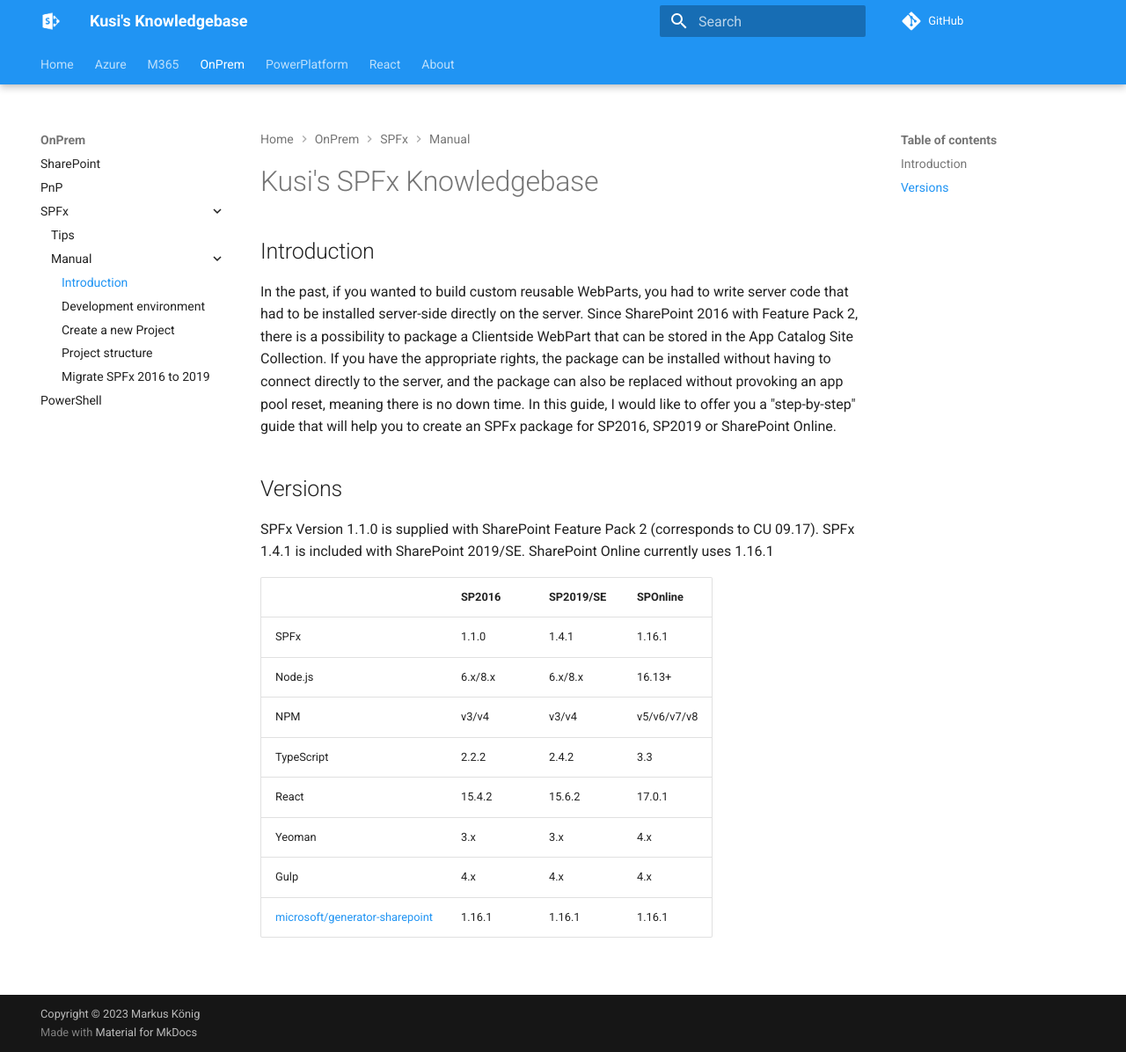
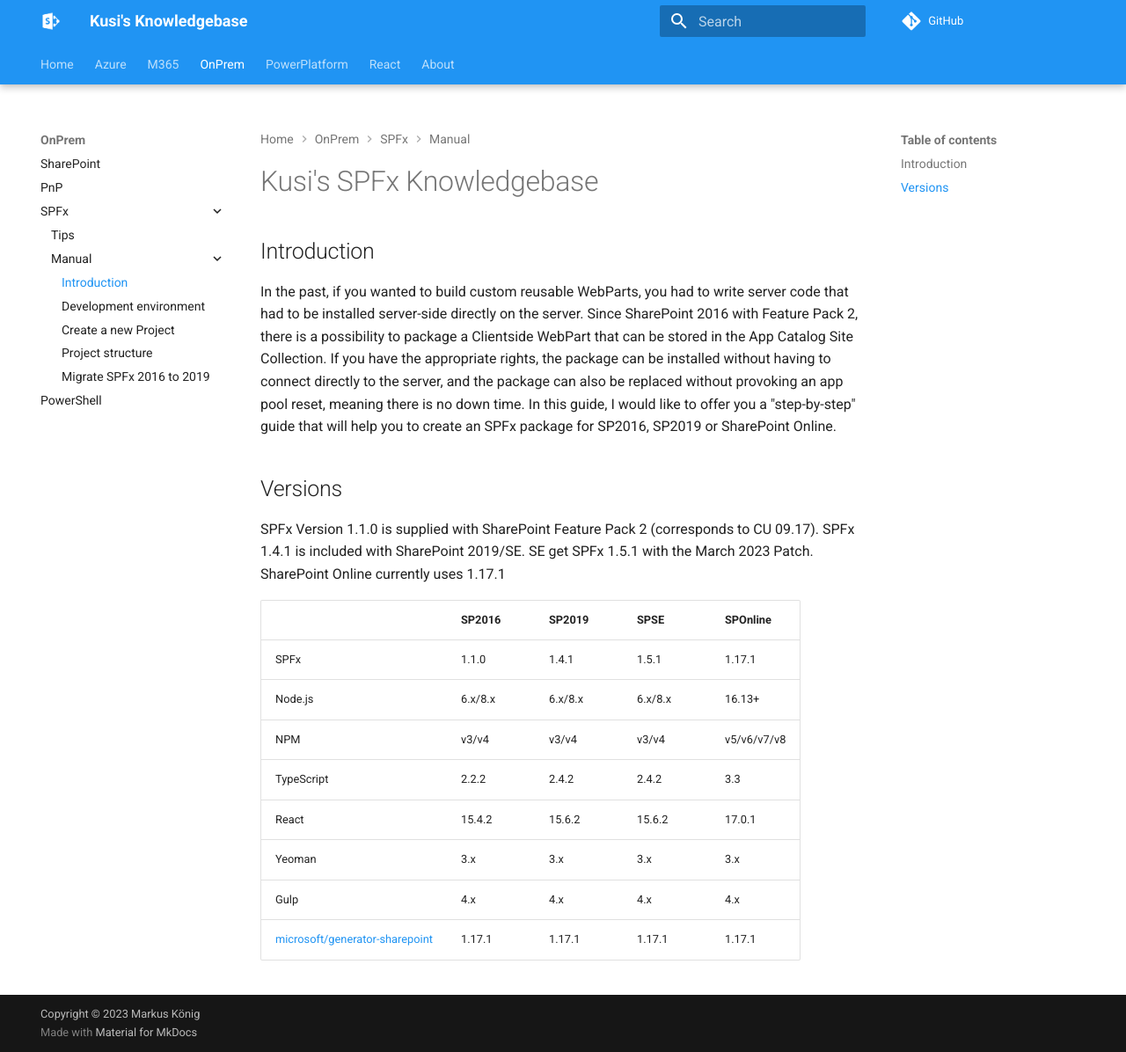
Before and after one commit to Kusi1975/spkb, an MkDocs documentation site: the page built from docs/onPrem/SPFx/intro.md, in a window 1280 px wide and 1196 px high. Shown: the whole window at 88% size. Built offline with MkDocs 1.6.1 and Material for MkDocs 9.7.7, drawn with Linux system fonts in a browser that asks for light colours; comment, search, counter and statistics services are not loaded.

Commit message:
Update Matrix

```diff
--- a/docs/onPrem/SPFx/intro.md
+++ b/docs/onPrem/SPFx/intro.md
@@ -6,15 +6,15 @@
 
 ## Versions
 
-SPFx Version 1.1.0 is supplied with SharePoint Feature Pack 2 (corresponds to CU 09.17). SPFx 1.4.1 is included with SharePoint 2019/SE. SharePoint Online currently uses 1.16.1
+SPFx Version 1.1.0 is supplied with SharePoint Feature Pack 2 (corresponds to CU 09.17). SPFx 1.4.1 is included with SharePoint 2019/SE. SE get SPFx 1.5.1 with the March 2023 Patch. SharePoint Online currently uses 1.17.1
 
-||SP2016|SP2019/SE|SPOnline|
-|---|---|---|---|
-|SPFx|1.1.0|1.4.1|1.16.1|
-|Node.js|6.x/8.x|6.x/8.x|16.13+|
-|NPM|v3/v4|v3/v4|v5/v6/v7/v8|
-|TypeScript|2.2.2|2.4.2|3.3|
-|React|15.4.2|15.6.2|17.0.1|
-|Yeoman|3.x|3.x|4.x|
-|Gulp|4.x|4.x|4.x|
-|@microsoft/generator-sharepoint|1.16.1|1.16.1|1.16.1|
+||SP2016|SP2019|SPSE|SPOnline|
+|---|---|---|---|---|
+|SPFx|1.1.0|1.4.1|1.5.1|1.17.1|
+|Node.js|6.x/8.x|6.x/8.x|6.x/8.x|16.13+|
+|NPM|v3/v4|v3/v4|v3/v4|v5/v6/v7/v8|
+|TypeScript|2.2.2|2.4.2|2.4.2|3.3|
+|React|15.4.2|15.6.2|15.6.2|17.0.1|
+|Yeoman|3.x|3.x|3.x|3.x|4.x|
+|Gulp|4.x|4.x|4.x|4.x|
+|@microsoft/generator-sharepoint|1.17.1|1.17.1|1.17.1|1.17.1|
```
